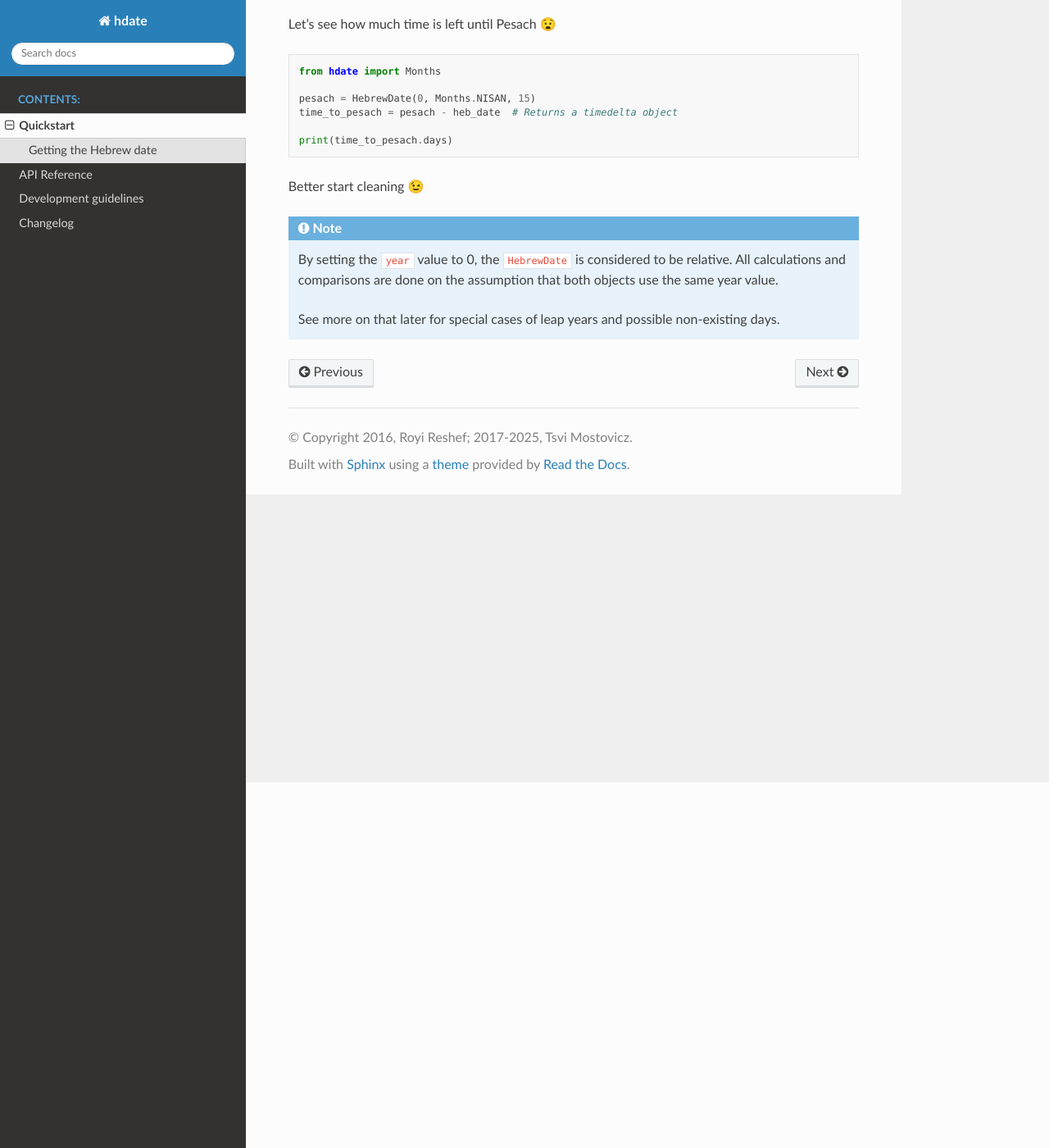
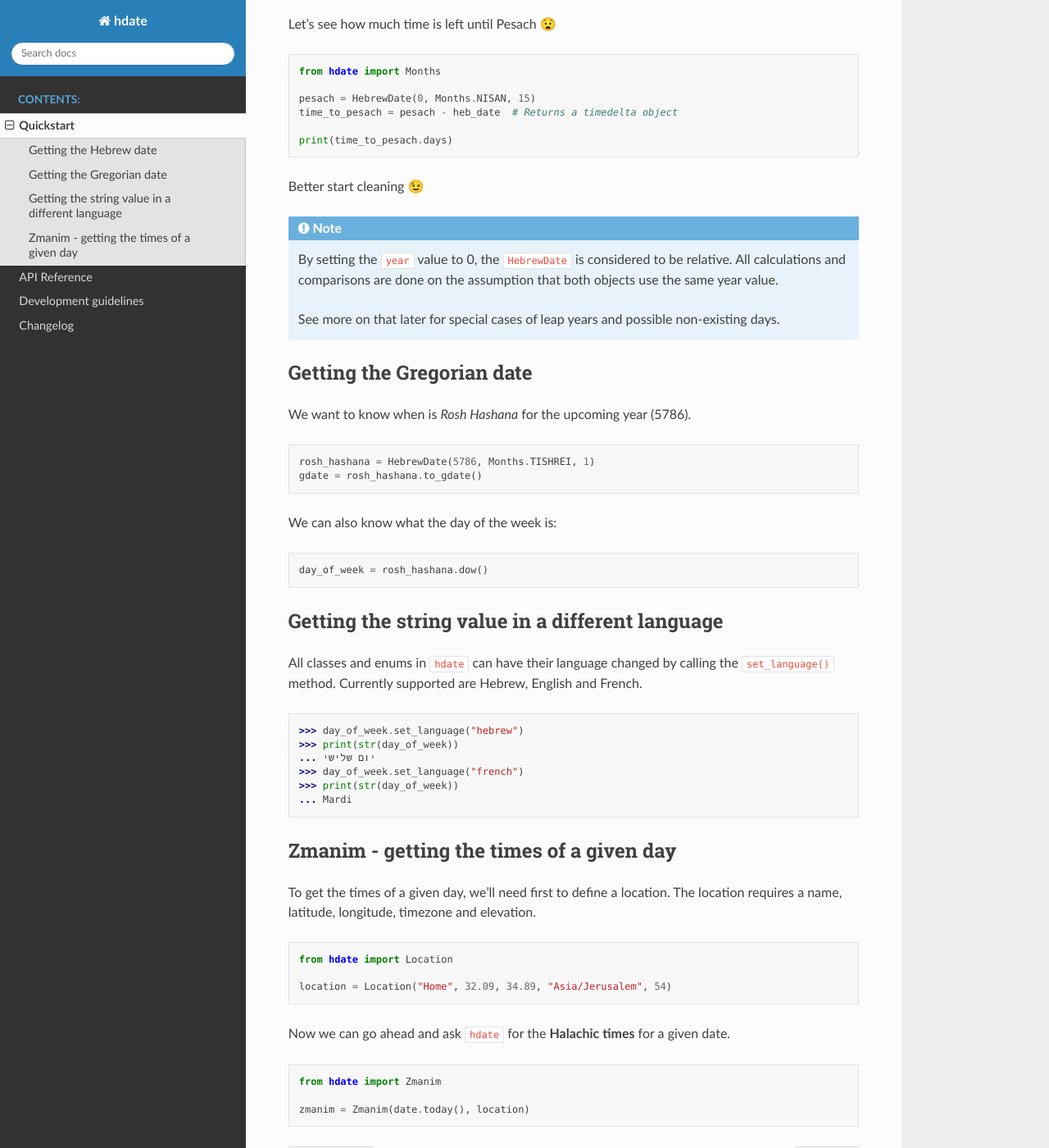
Before and after one commit to py-libhdate/py-libhdate, a Sphinx documentation site: the page built from docs/source/quickstart.rst, in a window 1280 px wide and 1400 px high, scrolled down 446 px. Shown: the whole window at 82% size. Built offline with Sphinx 7.4.7 and the Read the Docs theme 3.1.0, drawn with Linux system fonts in a browser that asks for light colours.

Commit message:
Add some more quickstart examples

```diff
--- a/docs/source/quickstart.rst
+++ b/docs/source/quickstart.rst
@@ -39,3 +39,60 @@ Better start cleaning 😉
   same year value.
 
   See more on that later for special cases of leap years and possible non-existing days.
+
+
+--------------------------
+Getting the Gregorian date
+--------------------------
+
+We want to know when is *Rosh Hashana* for the upcoming year (5786).
+
+.. code:: python
+
+    rosh_hashana = HebrewDate(5786, Months.TISHREI, 1)
+    gdate = rosh_hashana.to_gdate()
+
+We can also know what the day of the week is:
+
+.. code:: python
+
+    day_of_week = rosh_hashana.dow()
+
+
+------------------------------------------------
+Getting the string value in a different language
+------------------------------------------------
+
+All classes and enums in ``hdate`` can have their language changed by calling the
+``set_language()`` method.
+Currently supported are Hebrew, English and French.
+
+.. code:: python
+
+    >>> day_of_week.set_language("hebrew")
+    >>> print(str(day_of_week))
+    ... יום שלישי
+    >>> day_of_week.set_language("french")
+    >>> print(str(day_of_week))
+    ... Mardi
+
+-----------------------------------------
+Zmanim - getting the times of a given day
+-----------------------------------------
+
+To get the times of a given day, we'll need first to define a location.
+The location requires a name, latitude, longitude, timezone and elevation.
+
+.. code:: python
+
+    from hdate import Location
+
+    location = Location("Home", 32.09, 34.89, "Asia/Jerusalem", 54)
+
+Now we can go ahead and ask ``hdate`` for the **Halachic times** for a given date.
+
+.. code:: python
+
+    from hdate import Zmanim
+
+    zmanim = Zmanim(date.today(), location)
```
